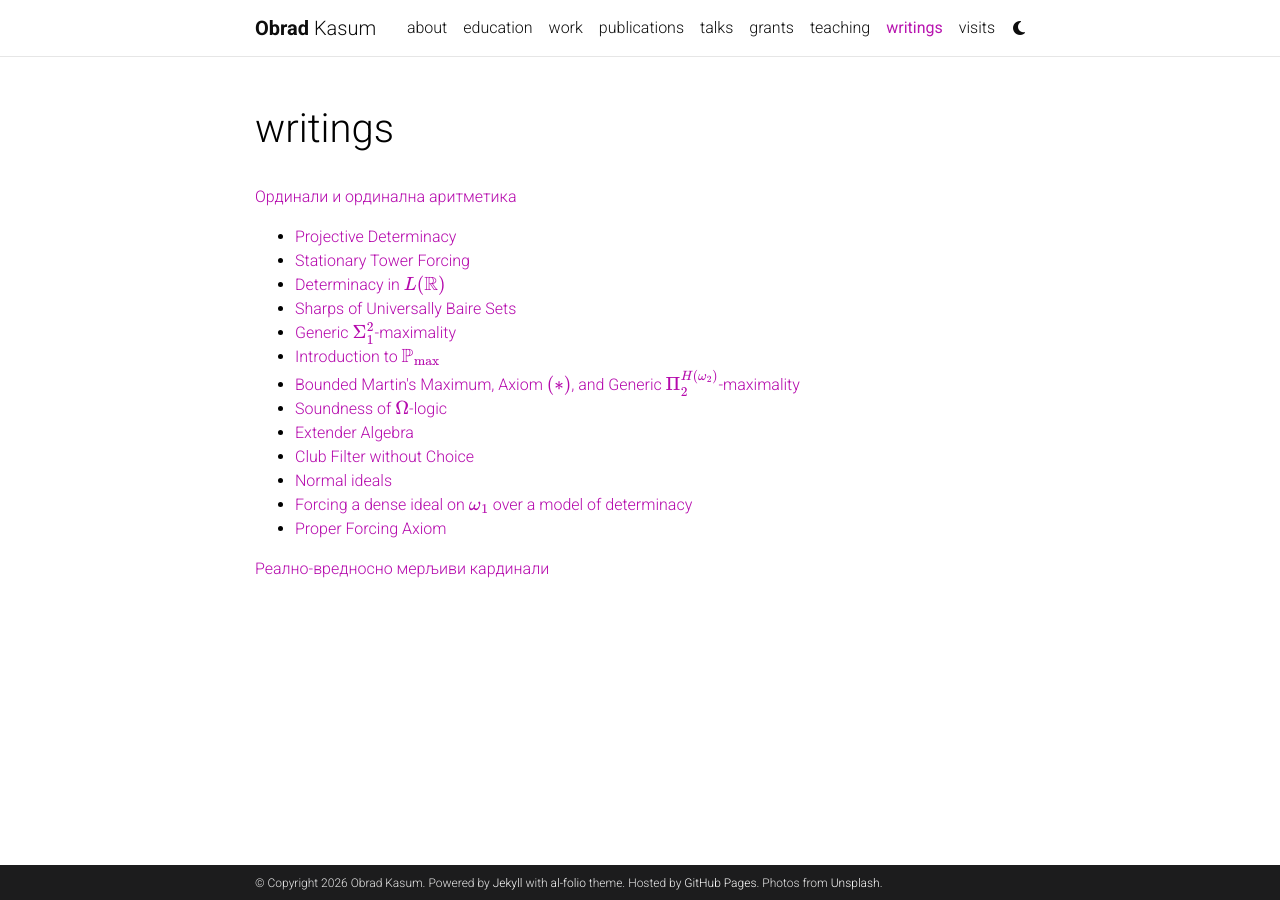
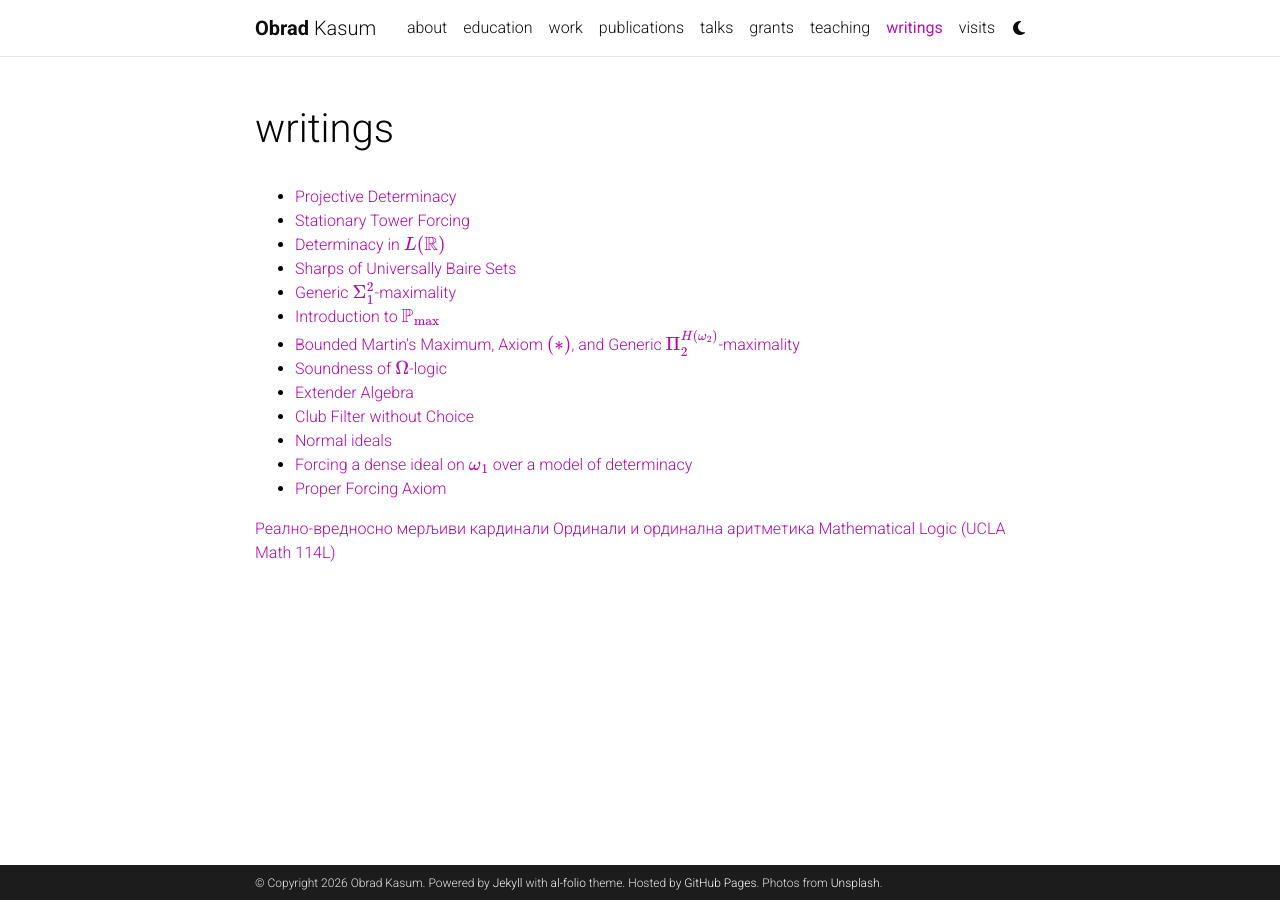
Before and after one commit to obradkasum/obradkasum.github.io, a Jekyll site: the page built from _pages/writings.md, in a window 1280 px wide. Built offline with Jekyll 4.4.1, drawn with Linux system fonts in a browser that asks for light colours; comment, search, counter and statistics services are not loaded; a style sheet for code colours, icons or effects is not loaded.

Commit message:
Update writings.md

```diff
--- a/_pages/writings.md
+++ b/_pages/writings.md
@@ -37,3 +36,5 @@ nav_order: 7
 </ul>
 
 <a href = "/assets/pdf/Реално-вредносно_мерљиви_кардинали.pdf">Реално-вредносно мерљиви кардинали</a>
+<a href = "/assets/pdf/Ординали_и_ординална_аритметика.pdf">Ординали и ординална аритметика</a>
+<a href = "/assets/pdf/math114l">Mathematical Logic (UCLA Math 114L)</a>
```
Also changed, not shown: other parts of _pages/writings.md (+0 -1 lines).
